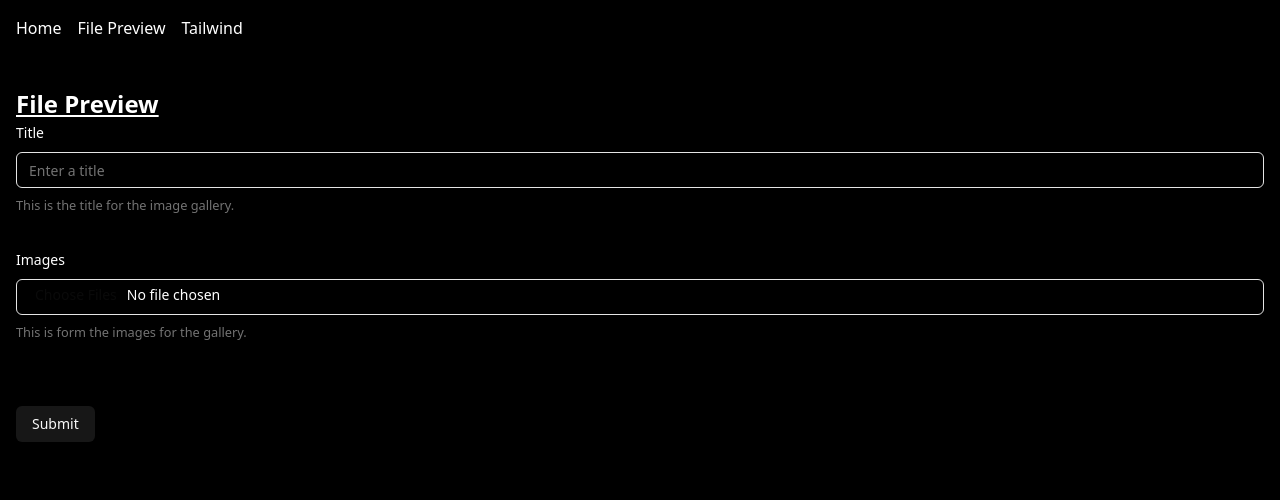
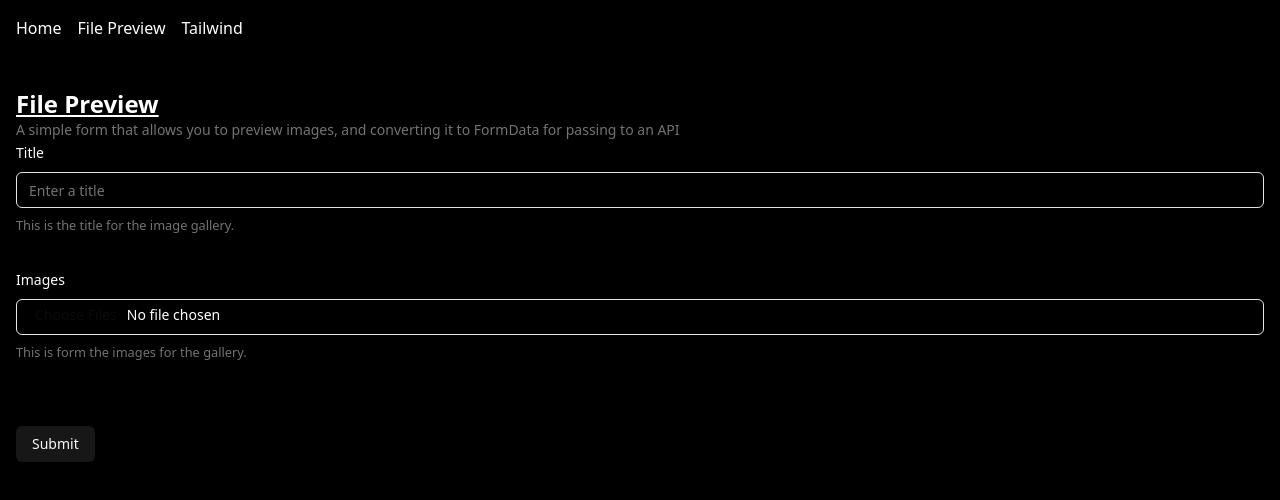
Before and after one commit to jowix311/what-is-on-my-mind, a Next.js app: page /file-preview in a window 1280 px wide. Shown: the top 500 px of the page. Built offline with nearby package versions, Linux system fonts and the light colour scheme.

Commit message:
added file upload description

```diff
--- a/src/app/file-preview/page.tsx
+++ b/src/app/file-preview/page.tsx
@@ -1,11 +1,15 @@
 import { SectionHeader } from "@/components/features/common";
 import { FilePreviewForm } from "@/components/file-preview";
+import { SectionDescription } from "@/components/features/common";
 
 export default function FilePreview() {
   return (
     <section>
       <SectionHeader>File Preview</SectionHeader>
-
+      <SectionDescription>
+        A simple form that allows you to preview images, and converting it to
+        FormData for passing to an API
+      </SectionDescription>
       <FilePreviewForm />
     </section>
   );
--- a/src/components/features/common/common-typography.component.tsx
+++ b/src/components/features/common/common-typography.component.tsx
@@ -12,3 +12,9 @@ export const SectionHeader = ({ className, children }: CommonProps) => {
     </h1>
   );
 };
+
+export const SectionDescription = ({ className, children }: CommonProps) => {
+  return (
+    <p className={cn(`text-sm text-muted-foreground`, className)}>{children}</p>
+  );
+};
--- a/src/components/file-preview/file-preview-form.component.tsx
+++ b/src/components/file-preview/file-preview-form.component.tsx
@@ -37,7 +37,7 @@ export const FilePreviewForm = () => {
       formData.append("files", values.files[i]);
     }
 
-    console.log("The form data is: ", formData);
+    console.info("The form data is: ", formData);
   };
 
   return (
```
